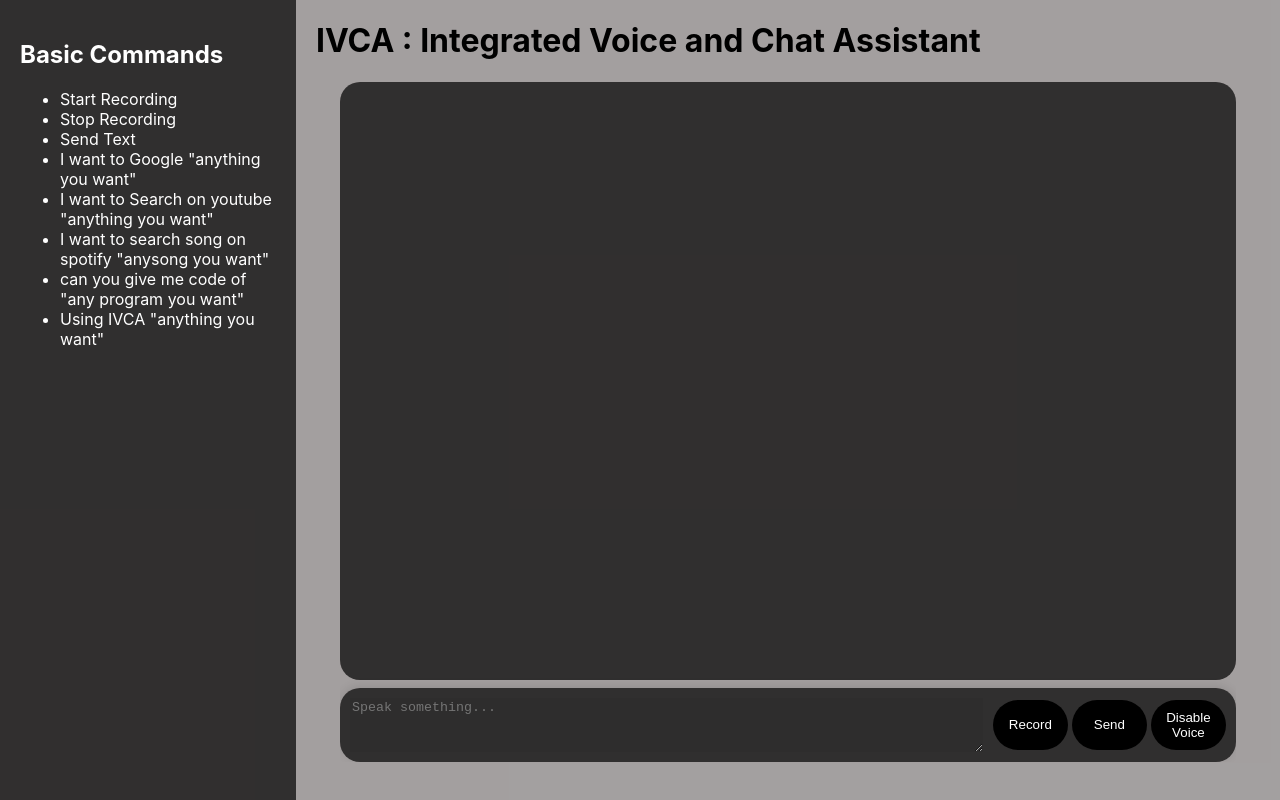
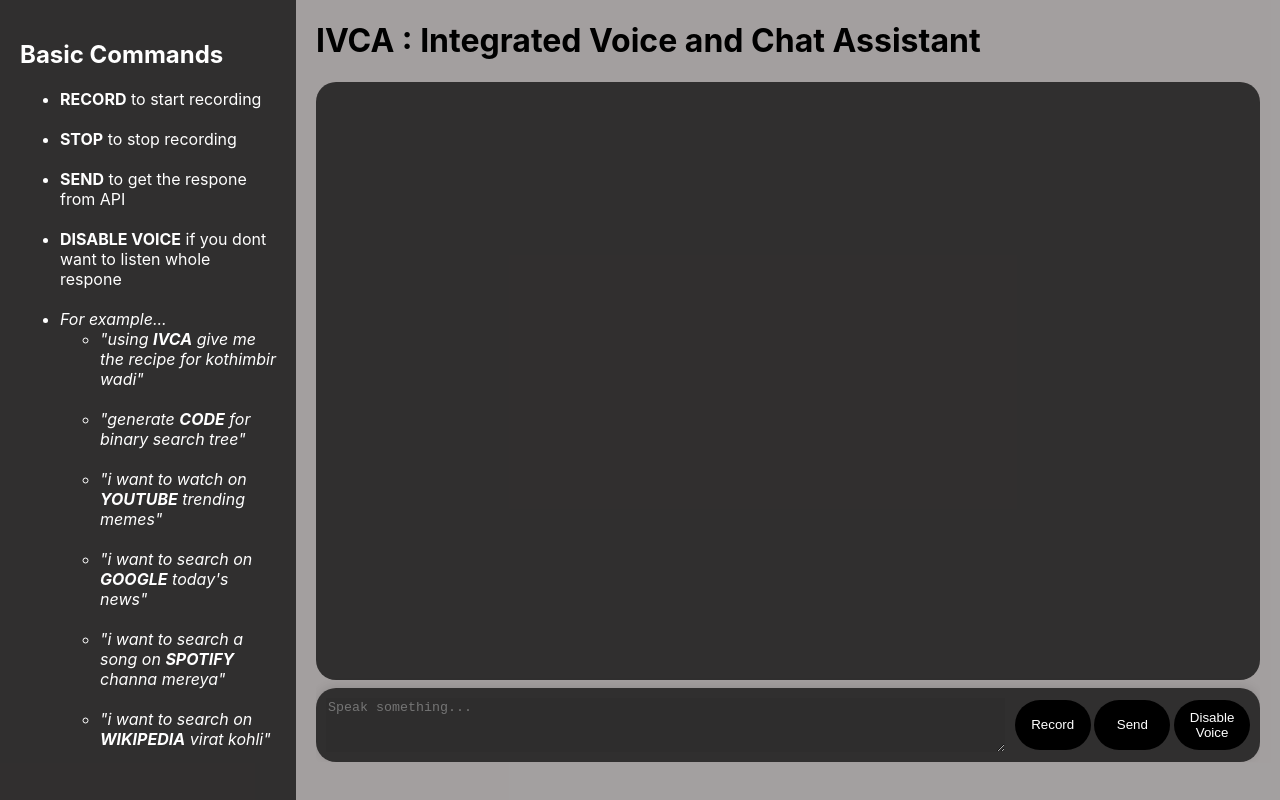
Before and after one commit to SMunde15/IVCA_Assistant, a React (Create React App) app: page / in a window 1280 px wide. Built offline with nearby package versions, Linux system fonts and the light colour scheme.

Commit message:
update: sidebar

```diff
--- a/src/App.css
+++ b/src/App.css
@@ -21,6 +21,14 @@
 
 }
 
+.commands-list {
+  margin-bottom: 10px; /* adjust the space as needed */
+}
+
+.sidebar li:not(:last-child) {
+  margin-bottom: 20px; /* adjust the space as needed */
+}
+
 
 @media (max-width: 900px){
   .sidebar{
--- a/src/App.js
+++ b/src/App.js
@@ -8,20 +8,66 @@ function App() {
       <div className="layout">
         <aside className="sidebar">
           <h2>Basic Commands</h2>
-          <ul>
-            <li>Start Recording</li>
-            <li>Stop Recording</li>
-            <li>Send Text</li>
-            <li>I want to Google "anything you want"</li>
-            <li>I want to Search on youtube "anything you want"</li>
-            <li>I want to search song on spotify "anysong you want"</li>
-            <li>can you give me code of "any program you want"</li>
-            <li>Using IVCA "anything you want"</li>
+          <ul className="commands-list">
+            <li>
+              <strong> RECORD</strong> to start recording
+            </li>
+            <li>
+              <strong>STOP</strong> to stop recording
+            </li>
+            <li>
+              <strong>SEND</strong> to get the respone from API
+            </li>
+            <li>
+              <strong>DISABLE VOICE</strong> if you dont want to listen whole
+              respone
+            </li>
+            {/* <li>I want to search on Google "anything you want"</li>
+            <li>I want to Search on YouTube "anything you want"</li>
+            <li>I want to search song on Spotify "any song you want"</li>
+            <li>Can you give me code for "any program you want"</li>
+            <li>Using IVCA "anything you want"</li> */}
+            <li>
+              <em>For example...</em>
+              <ul>
+                <li>
+                  <em>
+                    "using <strong>IVCA</strong> give me the recipe for
+                    kothimbir wadi"
+                  </em>
+                </li>
+                <li>
+                  <em>
+                    "generate <strong>CODE</strong> for binary search tree"
+                  </em>
+                </li>
+                <li>
+                  <em>
+                    "i want to watch on <strong>YOUTUBE</strong> trending memes"
+                  </em>
+                </li>
+                <li>
+                  <em>
+                    "i want to search on <strong>GOOGLE</strong> today's news"
+                  </em>
+                </li>
+                <li>
+                  <em>
+                    "i want to search a song on <strong>SPOTIFY</strong> channa
+                    mereya"
+                  </em>
+                </li>
+                <li>
+                  <em>
+                    "i want to search on <strong>WIKIPEDIA</strong> virat kohli"
+                  </em>
+                </li>
+              </ul>
+            </li>
           </ul>
         </aside>
         <main className="main">
           <h1>IVCA : Integrated Voice and Chat Assistant</h1>
-
           <SpeechToText />
         </main>
       </div>
--- a/src/SpeechToText.js
+++ b/src/SpeechToText.js
@@ -4,7 +4,7 @@ import { vscDarkPlus } from "react-syntax-highlighter/dist/esm/styles/prism";
 import Markdown from "react-markdown";
 import remarkGfm from "remark-gfm";
 import "./styles.css";
-import { Container, Grid } from "@mui/material";
+
 
 const SpeechToText = () => {
   const [isRecording, setIsRecording] = useState(false);
@@ -194,7 +194,6 @@ const handleSend = () => sendToAPI(text);
   };
 
   return (
-    <Container>
       <div className="container">
         {isLoading && (
           <div className="overlay">
@@ -239,7 +238,7 @@ const handleSend = () => sendToAPI(text);
           </button>
         </div>
       </div>
-    </Container>
+
   );
 };
 
```
